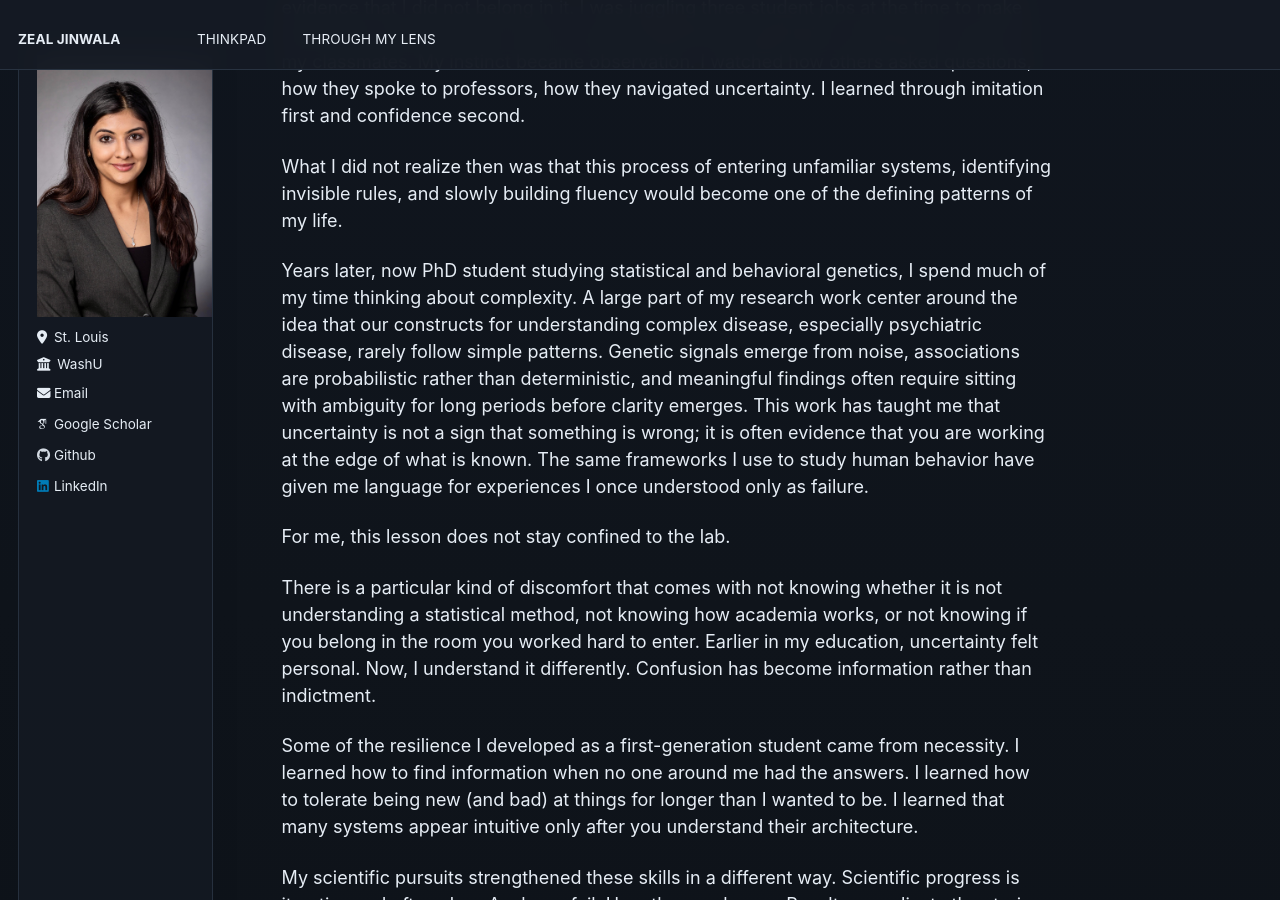
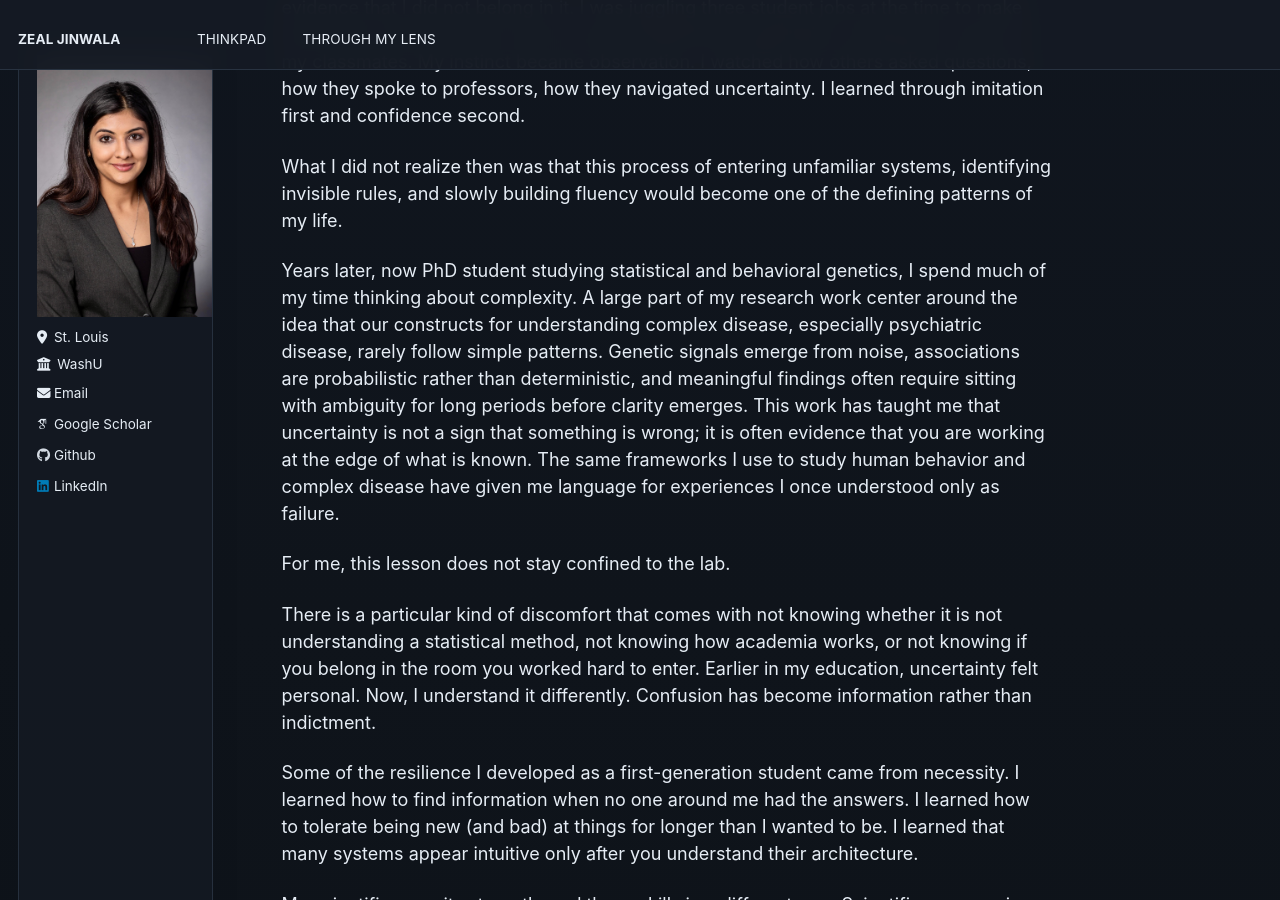
Before and after one commit to zealjinwala/zealjinwala.github.io, a Jekyll site: the page built from _posts/2026-06-02-first-thinkpad-note.md, in a window 1280 px wide and 900 px high, scrolled down 726 px. Built offline with Jekyll 4.4.1, drawn with Linux system fonts in a browser that asks for light colours; some web fonts are replaced.

Commit message:
updated blog

```diff
--- a/_posts/2026-06-02-first-thinkpad-note.md
+++ b/_posts/2026-06-02-first-thinkpad-note.md
@@ -15,7 +15,7 @@ At the time, I interpreted confusion as evidence that I was behind. There were m
 
 What I did not realize then was that this process of entering unfamiliar systems, identifying invisible rules, and slowly building fluency would become one of the defining patterns of my life.
 
-Years later, now PhD student studying statistical and behavioral genetics, I spend much of my time thinking about complexity. A large part of my research work center around the idea that our constructs for understanding complex disease, especially psychiatric disease, rarely follow simple patterns. Genetic signals emerge from noise, associations are probabilistic rather than deterministic, and meaningful findings often require sitting with ambiguity for long periods before clarity emerges. This work has taught me that uncertainty is not a sign that something is wrong; it is often evidence that you are working at the edge of what is known. The same frameworks I use to study human behavior have given me language for experiences I once understood only as failure.
+Years later, now PhD student studying statistical and behavioral genetics, I spend much of my time thinking about complexity. A large part of my research work center around the idea that our constructs for understanding complex disease, especially psychiatric disease, rarely follow simple patterns. Genetic signals emerge from noise, associations are probabilistic rather than deterministic, and meaningful findings often require sitting with ambiguity for long periods before clarity emerges. This work has taught me that uncertainty is not a sign that something is wrong; it is often evidence that you are working at the edge of what is known. The same frameworks I use to study human behavior and complex disease have given me language for experiences I once understood only as failure.
 
 For me, this lesson does not stay confined to the lab.
 
```
Also changed, not shown: other parts of _posts/2026-06-02-first-thinkpad-note.md (+1 -1 lines).
